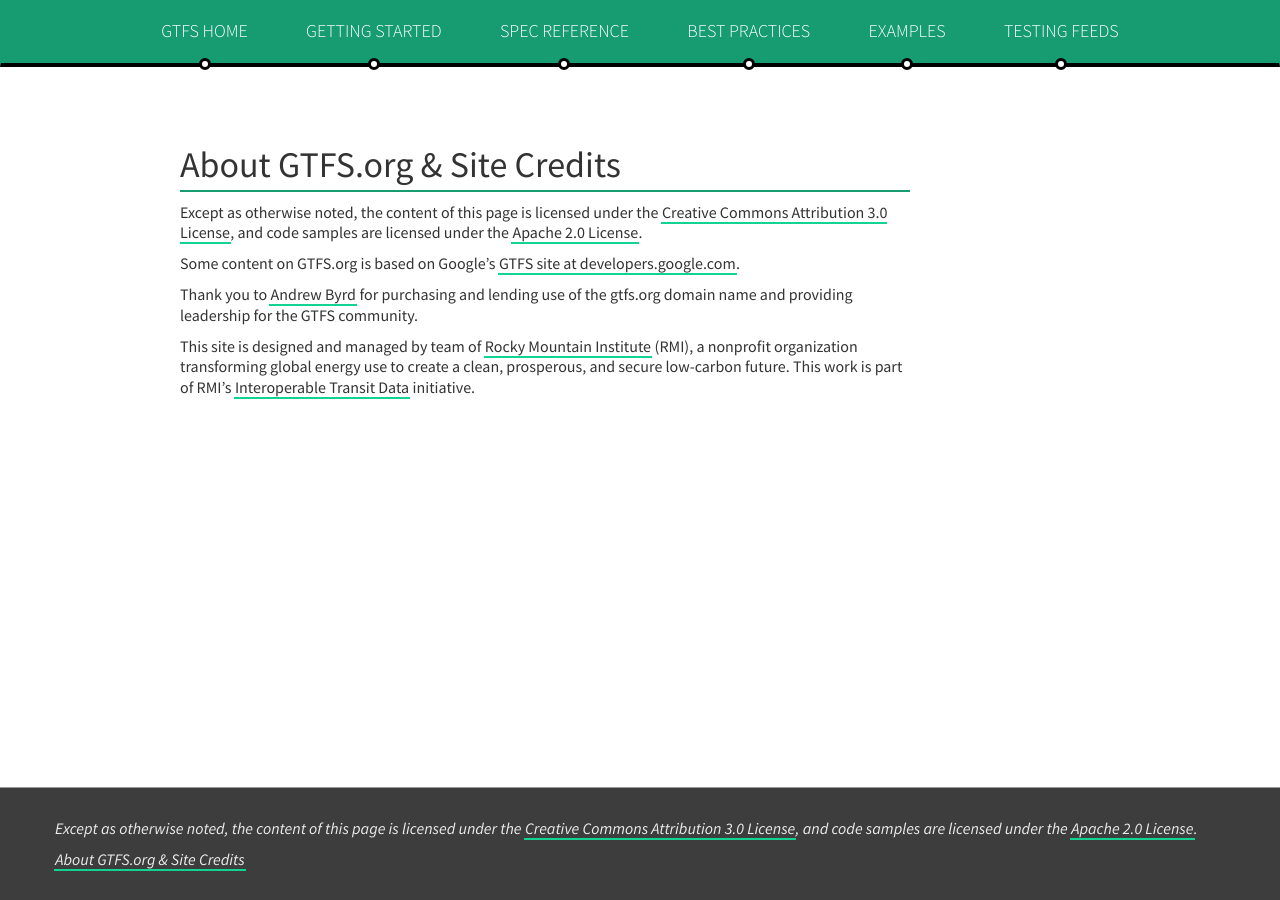
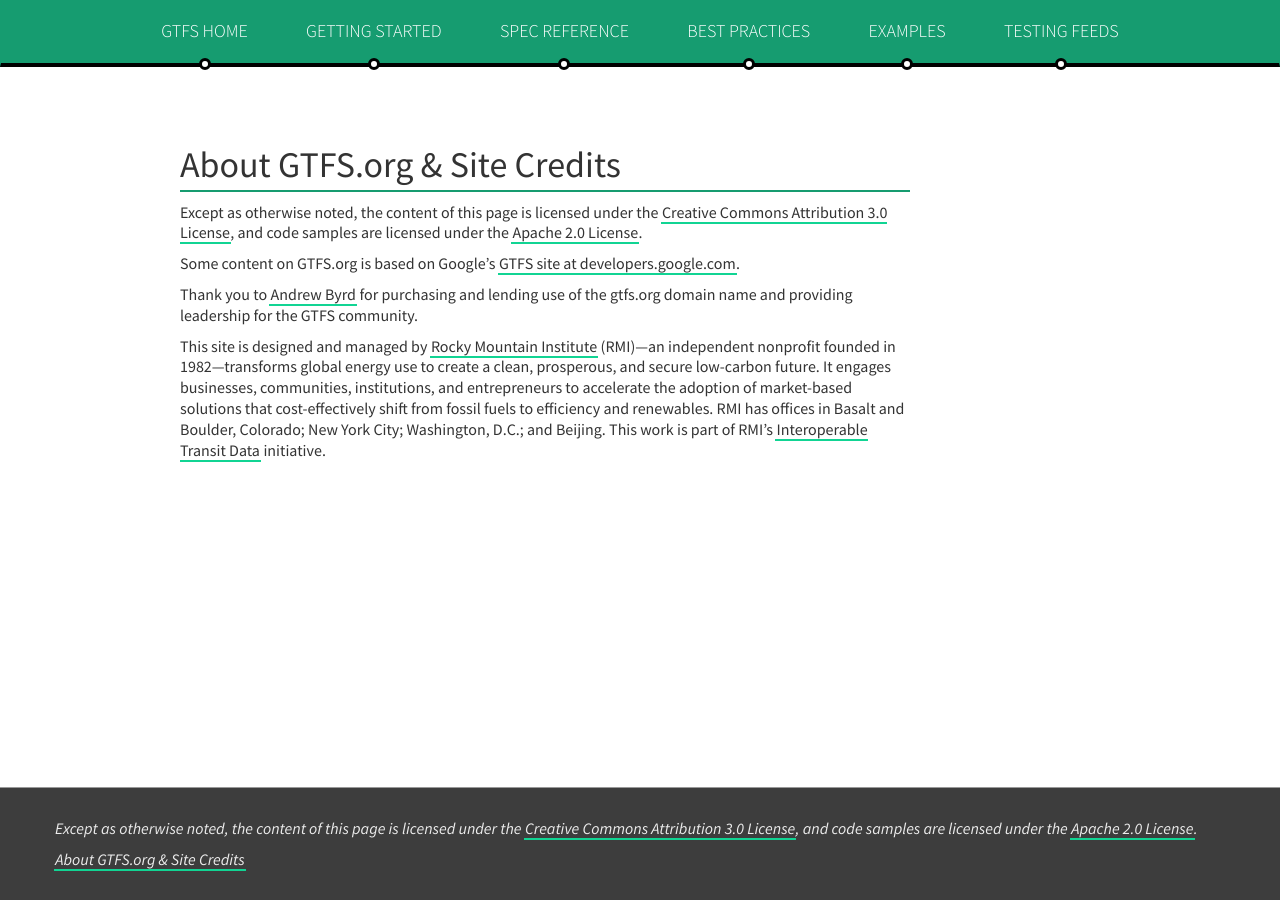
Before and after one commit to perezal/gtfs.org, a Jekyll site: the page built from about-site/index.md, in a window 1280 px wide. Built offline with Jekyll 4.4.1, drawn with Linux system fonts in a browser that asks for light colours; nearby versions of some CDN libraries; our own code applies the rules of GitHub Pages for plain Markdown files.

Commit message:
change RMI description
cc: @KBaireuther

```diff
--- a/about-site/index.md
+++ b/about-site/index.md
@@ -10,4 +10,4 @@
 
 Thank you to <a href="https://www.linkedin.com/in/byrdandrew">Andrew Byrd</a> for purchasing and lending use of the gtfs.org domain name and providing leadership for the GTFS community.
 
-This site is designed and managed by team of <a href="http://rmi.org">Rocky Mountain Institute</a> (RMI), a nonprofit organization transforming global energy use to create a clean, prosperous, and secure low-carbon future. This work is part of RMI's <a href="http://www.rmi.org/ITD">Interoperable Transit Data</a> initiative.
+This site is designed and managed by <a href="http://rmi.org">Rocky Mountain Institute</a> (RMI)—an independent nonprofit founded in 1982—transforms global energy use to create a clean, prosperous, and secure low-carbon future. It engages businesses, communities, institutions, and entrepreneurs to accelerate the adoption of market-based solutions that cost-effectively shift from fossil fuels to efficiency and renewables. RMI has offices in Basalt and Boulder, Colorado; New York City; Washington, D.C.; and Beijing. This work is part of RMI's <a href="http://www.rmi.org/ITD">Interoperable Transit Data</a> initiative.
```
